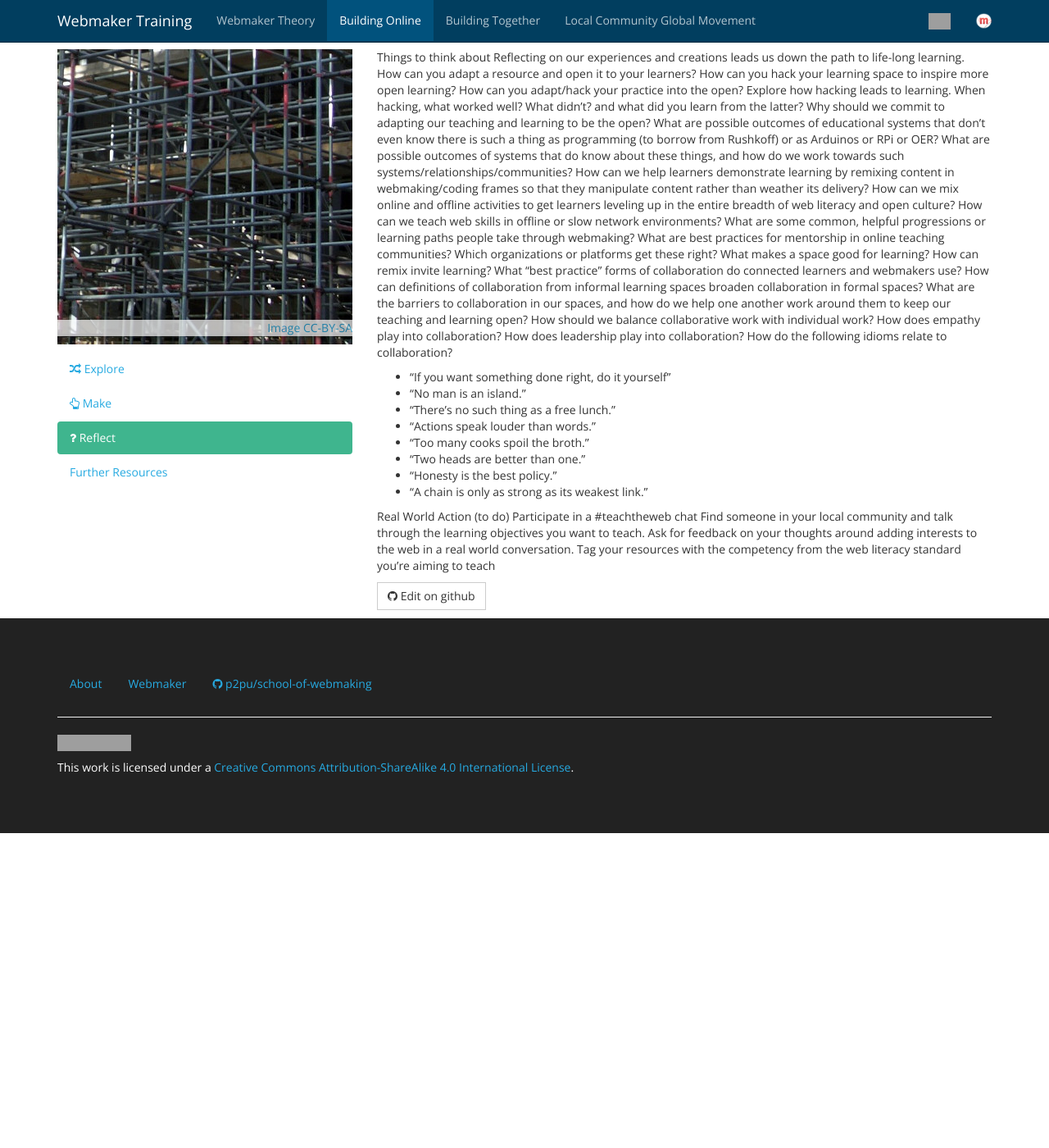
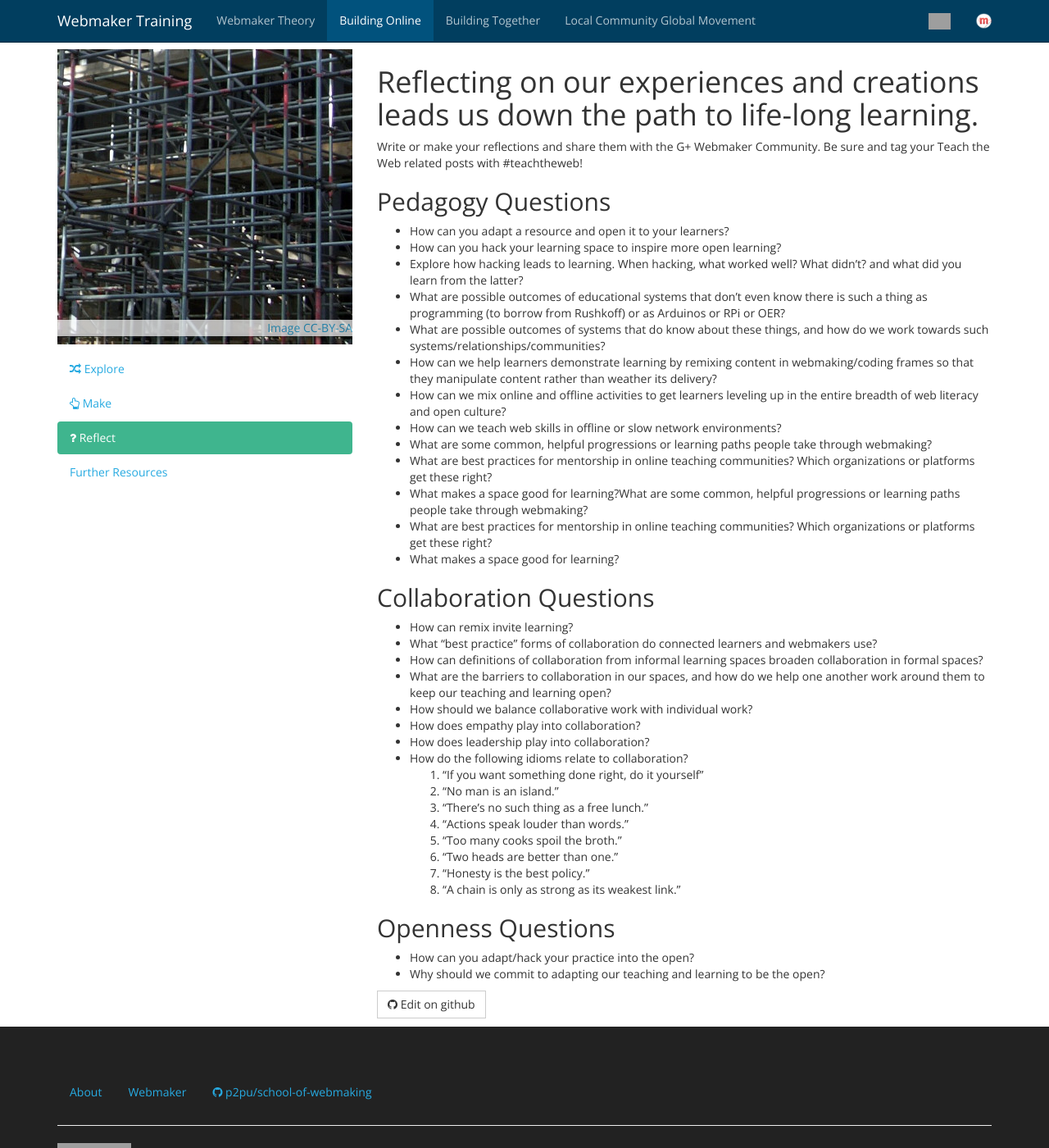
Before and after one commit to mozilla/school-of-webmaking, a Jekyll site: the page built from _posts/2001-01-03-reflect.md, in a window 1280 px wide and 1400 px high. Shown: the whole window at 82% size. Built offline with Jekyll 4.4.1, drawn with Linux system fonts in a browser that asks for light colours; nearby versions of some CDN libraries; Markdown is read by kramdown in place of the engine named in the settings; grey boxes are pictures that could not be loaded.

Commit message:
Update reflect.
Update reflect

```diff
--- a/_posts/2001-01-03-reflect.md
+++ b/_posts/2001-01-03-reflect.md
@@ -4,39 +4,43 @@
 categories: [building-online]
 ---
 
-Things to think about
-Reflecting on our experiences and creations leads us down the path to life-long learning.
-How can you adapt a resource and open it to your learners? How can you hack your learning space to inspire more open learning?
-How can you adapt/hack your practice into the open?
-Explore how hacking leads to learning. When hacking, what worked well? What didn't? and what did you learn from the latter?
-Why should we commit to adapting our teaching and learning to be the open?
-What are possible outcomes of educational systems that don't even know there is such a thing as programming (to borrow from Rushkoff) or as Arduinos or RPi or OER?
-What are possible outcomes of systems that do know about these things, and how do we work towards such systems/relationships/communities?
-How can we help learners demonstrate learning by remixing content in webmaking/coding frames so that they manipulate content rather than weather its delivery?
-How can we mix online and offline activities to get learners leveling up in the entire breadth of web literacy and open culture?
-How can we teach web skills in offline or slow network environments?
-What are some common, helpful progressions or learning paths people take through webmaking?
-What are best practices for mentorship in online teaching communities? Which organizations or platforms get these right?
-What makes a space good for learning?
-How can remix invite learning?
-What "best practice" forms of collaboration do connected learners and webmakers use?
-How can definitions of collaboration from informal learning spaces broaden collaboration in formal spaces?
-What are the barriers to collaboration in our spaces, and how do we help one another work around them to keep our teaching and learning open?
-How should we balance collaborative work with individual work?
-How does empathy play into collaboration?
-How does leadership play into collaboration?
-How do the following idioms relate to collaboration?
+# Reflecting on our experiences and creations leads us down the path to life-long learning.
+Write or make your reflections and share them with the G+ Webmaker Community. Be sure and tag your Teach the Web related posts with #teachtheweb!
 
-*	“If you want something done right, do it yourself”
-*	"No man is an island."
-*	"There's no such thing as a free lunch."
-*	"Actions speak louder than words."
-*	"Too many cooks spoil the broth."
-*	"Two heads are better than one."
-*	"Honesty is the best policy."
-*	"A chain is only as strong as its weakest link."
+## Pedagogy Questions
 
-Real World Action (to do)
-Participate in a #teachtheweb chat
-Find someone in your local community and talk through the learning objectives you want to teach. Ask for feedback on your thoughts around adding interests to the web in a real world conversation.
-Tag your resources with the competency from the web literacy standard you’re aiming to teach
+* How can you adapt a resource and open it to your learners?
+* How can you hack your learning space to inspire more open learning?
+* Explore how hacking leads to learning. When hacking, what worked well? What didn't? and what did you learn from the latter?
+* What are possible outcomes of educational systems that don't even know there is such a thing as programming (to borrow from Rushkoff) or as Arduinos or RPi or OER?
+* What are possible outcomes of systems that do know about these things, and how do we work towards such systems/relationships/communities?
+* How can we help learners demonstrate learning by remixing content in webmaking/coding frames so that they manipulate content rather than weather its delivery?
+* How can we mix online and offline activities to get learners leveling up in the entire breadth of web literacy and open culture?
+* How can we teach web skills in offline or slow network environments?
+* What are some common, helpful progressions or learning paths people take through webmaking?
+* What are best practices for mentorship in online teaching communities? Which organizations or platforms get these right?
+* What makes a space good for learning?What are some common, helpful progressions or learning paths people take through webmaking?
+* What are best practices for mentorship in online teaching communities? Which organizations or platforms get these right?
+* What makes a space good for learning?
+
+## Collaboration Questions
+* How can remix invite learning?
+* What "best practice" forms of collaboration do connected learners and webmakers use?
+* How can definitions of collaboration from informal learning spaces broaden collaboration in formal spaces?
+* What are the barriers to collaboration in our spaces, and how do we help one another work around them to keep our teaching and learning open?
+* How should we balance collaborative work with individual work?
+* How does empathy play into collaboration?
+* How does leadership play into collaboration?
+* How do the following idioms relate to collaboration?
+1.	“If you want something done right, do it yourself”
+2.	"No man is an island."
+3.	"There's no such thing as a free lunch."
+4.	"Actions speak louder than words."
+5.	"Too many cooks spoil the broth."
+6.	"Two heads are better than one."
+7.	"Honesty is the best policy."
+8.	"A chain is only as strong as its weakest link."
+
+## Openness Questions
+* How can you adapt/hack your practice into the open?
+* Why should we commit to adapting our teaching and learning to be the open?
```
